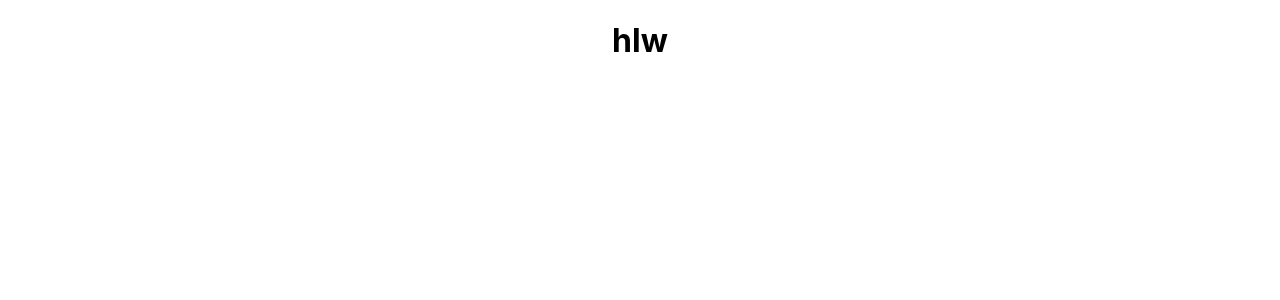
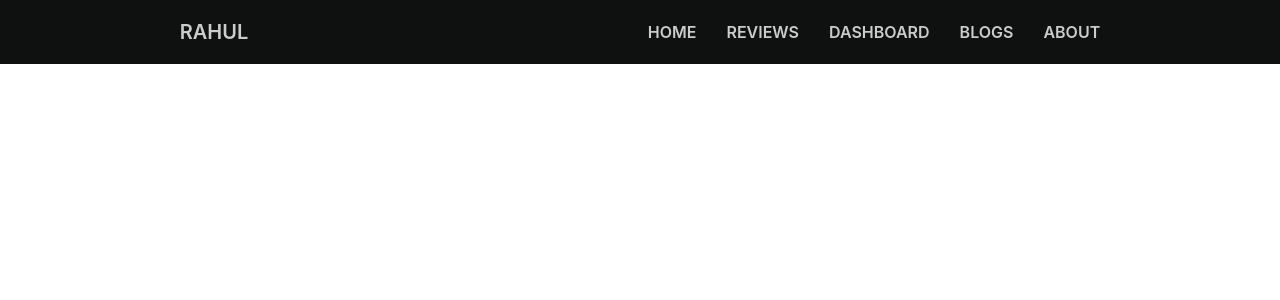
Before and after one commit to MDRahul47/Product-assign-9, a React (Create React App) app: page / in a window 1280 px wide. Shown: the top 300 px of the page. Built offline with nearby package versions, Linux system fonts and the light colour scheme.

Commit message:
navbar-add

```diff
--- a/package.json
+++ b/package.json
@@ -8,6 +8,7 @@
     "@testing-library/user-event": "^13.5.0",
     "react": "^18.0.0",
     "react-dom": "^18.0.0",
+    "react-router-dom": "^6.3.0",
     "react-scripts": "5.0.0",
     "web-vitals": "^2.1.4"
   },
--- a/src/App.js
+++ b/src/App.js
@@ -1,11 +1,11 @@
 import logo from './logo.svg';
 import './App.css';
+import Navbar from './Components/Navbar/Navbar';
 
 function App() {
   return (
     <div className="App">
-      <h1>hlw
-      </h1>
+      <Navbar></Navbar>
     </div>
   );
 }
--- /dev/null
+++ b/src/Components/Navbar/Navbar.css
@@ -0,0 +1,105 @@
+*,
+*::after,
+*::before {
+    margin: 0;
+    box-sizing: border-box;
+}
+
+html {
+    font-size: 62.5%;
+}
+
+body {
+    font-size: 1.6rem;
+}
+
+li {
+    list-style: none;
+}
+
+a {
+    text-decoration: none;
+    color: rgb(204, 204, 204);
+    font-weight: 600;
+}
+
+.nav__link {
+    transition: 0.3s ease-in;
+}
+
+.nav__link:hover {
+    color: white;
+}
+
+
+
+.nav {
+    display: flex;
+    align-items: center;
+    justify-content: space-around;
+    height: 8vh;
+    background: rgb(15, 16, 16);
+}
+
+.nav__brand {
+    text-transform: uppercase;
+    font-weight: 600;
+    font-size: 20px;
+}
+
+.nav__menu {
+    display: flex;
+    align-items: center;
+    justify-content: space-around;
+    gap: 3rem;
+}
+
+.nav__toggler {
+    display: none;
+}
+
+.nav__toggler div {
+    width: 2.5rem;
+    height: 0.2rem;
+    margin: 0.4rem;
+    background: rgb(204, 204, 204);
+    transition: 0.3s ease-in;
+}
+
+@media screen and (max-width: 768px) {
+    .nav__toggler {
+        display: block;
+        cursor: pointer;
+    }
+
+    .nav__menu {
+        position: fixed;
+        top: 7vh;
+        right: 0;
+        height: 93vh;
+        width: 100vw;
+        background: rgb(0, 33, 65);
+        flex-direction: column;
+        transform: translateX(100%);
+        transition: 0.5s ease-in;
+    }
+}
+
+/* Active Class */
+.nav__active {
+    transform: translateX(0%);
+}
+
+/* Toggle Icon Animation */
+
+.toggle .line1 {
+    transform: rotate(-45deg) translate(-4px, 5px);
+}
+
+.toggle .line2 {
+    opacity: 0;
+}
+
+.toggle .line3 {
+    transform: rotate(45deg) translate(-4px, -5px);
+}
--- /dev/null
+++ b/src/Components/Navbar/Navbar.js
@@ -0,0 +1,59 @@
+import React, { useState } from "react";
+import './Navbar.css';
+
+
+function Navbar() {
+    const [active, setActive] = useState("nav__menu");
+    const [icon, setIcon] = useState("nav__toggler");
+    const navToggle = () => {
+        if (active === "nav__menu") {
+            setActive("nav__menu nav__active");
+        } else setActive("nav__menu");
+
+        // Icon Toggler
+        if (icon === "nav__toggler") {
+            setIcon("nav__toggler toggle");
+        } else setIcon("nav__toggler");
+    };
+    return (
+        <nav className="nav">
+            <a href="#" className="nav__brand">
+                Rahul
+            </a>
+            <ul className={active}>
+                <li className="nav__item">
+                    <a href="#" className="nav__link">
+                        HOME
+                    </a>
+                </li>
+                <li className="nav__item">
+                    <a href="#" className="nav__link">
+                        REVIEWS
+                    </a>
+                </li>
+                <li className="nav__item">
+                    <a href="#" className="nav__link">
+                        DASHBOARD
+                    </a>
+                </li>
+                <li className="nav__item">
+                    <a href="#" className="nav__link">
+                        BLOGS
+                    </a>
+                </li>
+                <li className="nav__item">
+                    <a href="#" className="nav__link">
+                        ABOUT
+                    </a>
+                </li>
+            </ul>
+            <div onClick={navToggle} className={icon}>
+                <div className="line1"></div>
+                <div className="line2"></div>
+                <div className="line3"></div>
+            </div>
+        </nav>
+    );
+}
+
+export default Navbar;
--- a/src/index.js
+++ b/src/index.js
@@ -3,10 +3,13 @@ import ReactDOM from 'react-dom';
 import './index.css';
 import App from './App';
 import reportWebVitals from './reportWebVitals';
+import { BrowserRouter } from "react-router-dom";
 
 ReactDOM.render(
   <React.StrictMode>
-    <App />
+    <BrowserRouter>
+      <App />
+    </BrowserRouter>
   </React.StrictMode>,
   document.getElementById('root')
 );
```
Also changed, not shown: 1 other file (tests, documents, lock files or other folders).
